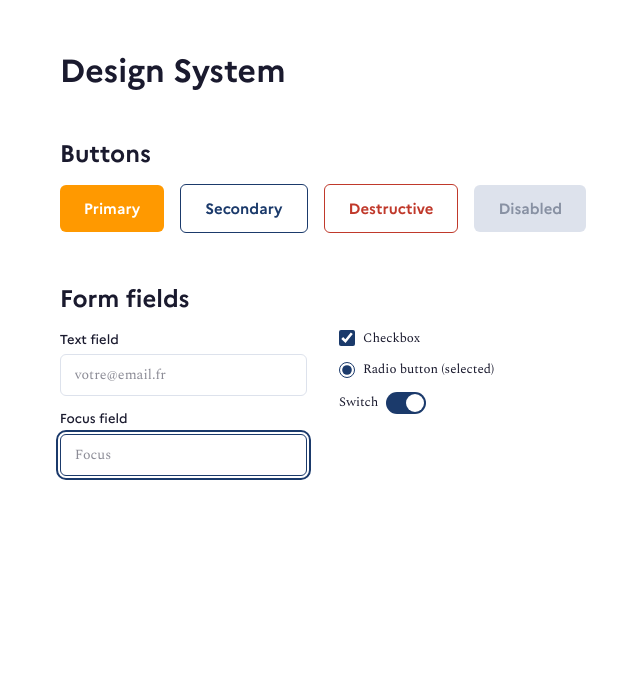
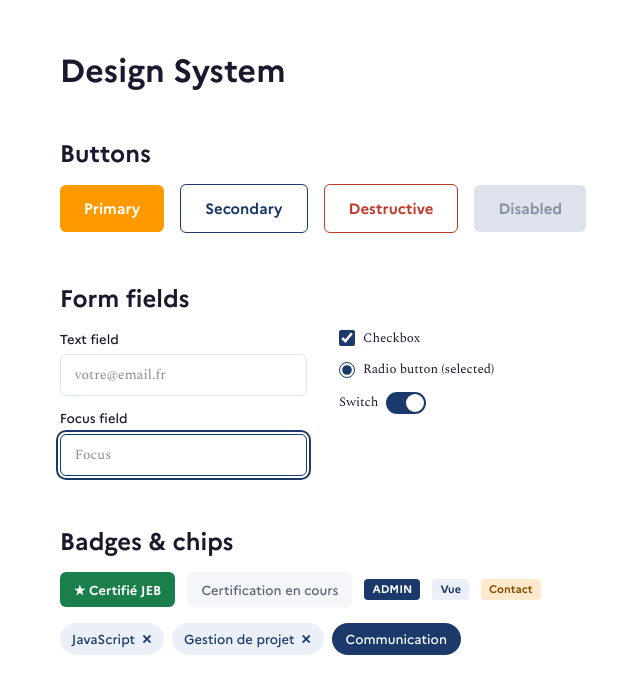
Before and after one commit to Nexlein/Survivor-ProfilsActifs, a Next.js app in the folder frontend/: page /design-system in a window 1280 px wide. Shown: the top 694 px of the page, without its empty margins (317-957 px from the left). Built offline with nearby package versions, Linux system fonts and the light colour scheme.

Commit message:
feat: implement badge and chip button on the design system

```diff
--- a/frontend/src/app/design-system/page.tsx
+++ b/frontend/src/app/design-system/page.tsx
@@ -1,8 +1,12 @@
+"use client";
+
 import { Button } from "@/components/ui/Button";
 import { Input } from "@/components/ui/Input";
 import { Checkbox } from "@/components/ui/Checkbox";
 import { Radio } from "@/components/ui/Radio";
 import { Switch } from "@/components/ui/Switch";
+import { Badge } from "@/components/ui/Badge";
+import { Chip } from "@/components/ui/Chip";
 
 export default function DesignSystemPage() {
   return (
@@ -35,6 +39,22 @@ export default function DesignSystemPage() {
           </div>
         </div>
       </section>
+
+      <section className="flex flex-col gap-4">
+        <h2>Badges &amp; chips</h2>
+        <div className="flex flex-wrap gap-3 items-center">
+          <Badge variant="success">★ Certifié JEB</Badge>
+          <Badge variant="neutral">Certification en cours</Badge>
+          <Badge variant="admin">ADMIN</Badge>
+          <Badge variant="vue">Vue</Badge>
+          <Badge variant="contact">Contact</Badge>
+        </div>
+        <div className="flex flex-wrap gap-2">
+          <Chip onRemove={() => {}}>JavaScript</Chip>
+          <Chip onRemove={() => {}}>Gestion de projet</Chip>
+          <Chip>Communication</Chip>
+        </div>
+      </section>
     </main>
   );
 }
--- /dev/null
+++ b/frontend/src/components/ui/Badge.tsx
@@ -0,0 +1,20 @@
+import { ReactNode } from "react";
+
+type BadgeVariant = "success" | "neutral" | "admin" | "vue" | "contact";
+
+const variantClasses: Record<BadgeVariant, string> = {
+  success: "bg-success text-white text-[13px] font-bold px-3.5 py-2 rounded-md",
+  neutral: "bg-bg-secondary text-text-secondary text-[13px] font-semibold px-3.5 py-2 rounded-md",
+  admin: "bg-primary text-white text-[11px] font-bold px-2 py-0.5 rounded-sm",
+  vue: "bg-chip-bg text-chip-text text-[11px] font-bold px-2 py-0.5 rounded-sm",
+  contact: "bg-badge-contact-bg text-badge-contact-text text-[11px] font-bold px-2 py-0.5 rounded-sm",
+};
+
+type BadgeProps = {
+  variant: BadgeVariant;
+  children: ReactNode;
+};
+
+export function Badge({ variant, children }: BadgeProps) {
+  return <span className={`inline-block font-heading ${variantClasses[variant]}`}>{children}</span>;
+}
--- /dev/null
+++ b/frontend/src/components/ui/Chip.tsx
@@ -0,0 +1,30 @@
+import { ReactNode } from "react";
+
+type ChipProps = {
+  children: ReactNode;
+  onRemove?: () => void;
+};
+
+export function Chip({ children, onRemove }: ChipProps) {
+  if (onRemove) {
+    return (
+      <span className="inline-flex items-center gap-1.5 bg-chip-bg text-chip-text text-[13px] font-semibold px-3 py-1.5 rounded-full font-heading">
+        {children}
+        <button
+          type="button"
+          onClick={onRemove}
+          aria-label={`Retirer ${children}`}
+          className="leading-none"
+        >
+          ✕
+        </button>
+      </span>
+    );
+  }
+
+  return (
+    <span className="inline-block bg-primary text-white text-[13px] font-semibold px-3.5 py-1.5 rounded-full font-heading">
+      {children}
+    </span>
+  );
+}
```
